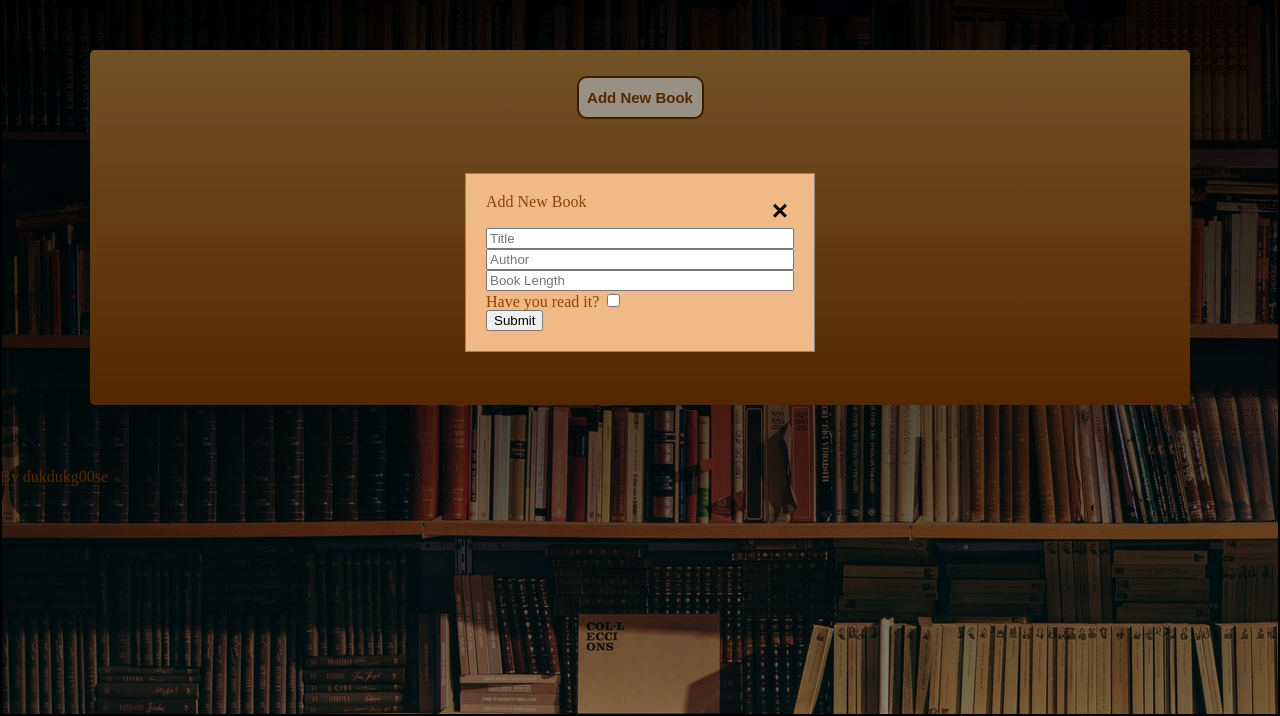
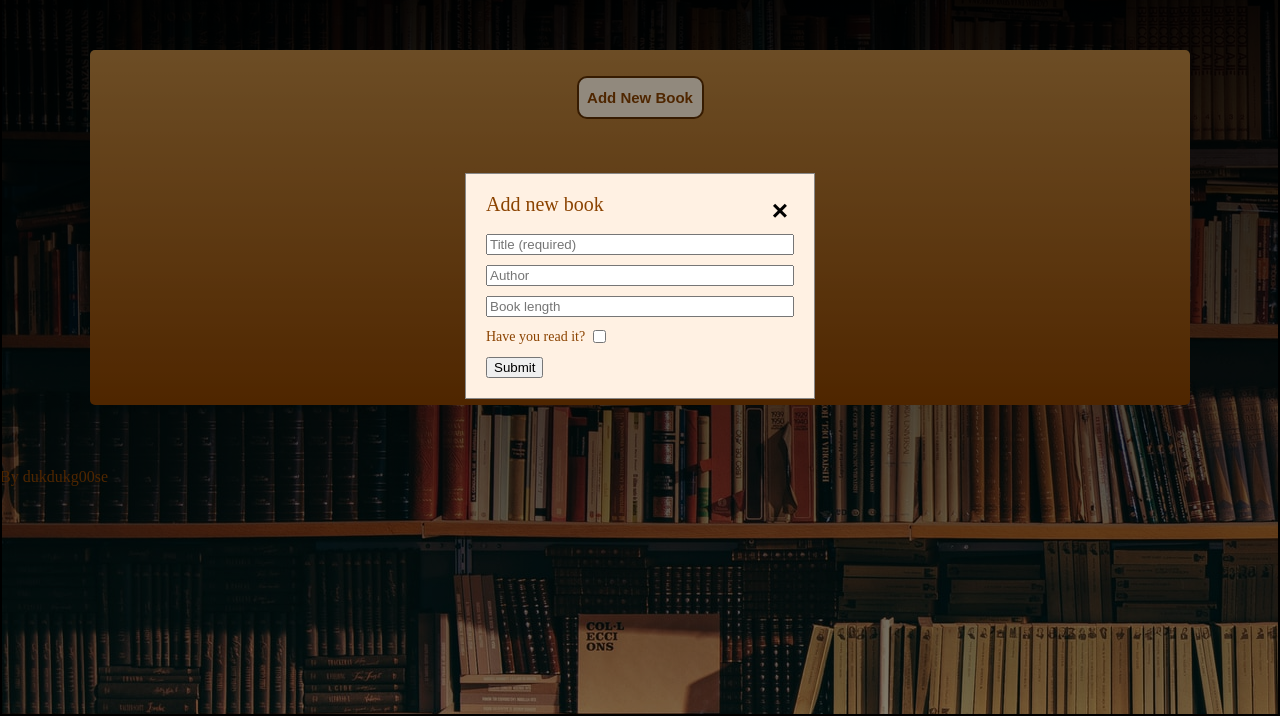
Before and after one commit to dukdukg00se/library, a plain HTML site: page index.html in a window 1280 px wide. Both pictures are taken after a click on the button "Add New Book". Shown: the part 84-800 px from the top of the page. Drawn offline with Linux system fonts and the light colour scheme; a web font is replaced by a local one.

Commit message:
Style modal form

```diff
--- a/index.html
+++ b/index.html
@@ -27,27 +27,25 @@
   <footer>By dukdukg00se</footer>
 
   <div id="modal">
-
     <form id="modal-form" action="#">
       <button type="button" class="close-btn" id="close-modal" aria-label="close content">&times;</button>
-      <h2>Add New Book</h2>
+      <h2>Add new book</h2>
 
       <!-- Removed required attribute here because field is hidden, throwing a "not focusable" error
       Check for input through JS -->
-      <input type="text" name="title" id="title" class="book-info" placeholder="Title">
+      <input type="text" name="title" id="title" class="book-info" placeholder="Title (required)">
 
       <input type="text" name="author" id="author" class="book-info" placeholder="Author">
 
-      <input type="number" class="book-info" id="pages" placeholder="Book Length">
+      <input type="number" class="book-info" id="pages" placeholder="Book length">
 
-      <label for="read">Have you read it?</label>
+      <label id="read-label" for="read">Have you read it?</label>
       <input type="checkbox" id="read">
 
       <!-- Button type="submit" throws "not found" error
       Change button type from "submit" to "button"; as not submitting form data to a server -->
       <button type="button" id="submit-btn">Submit</button>
     </form>
-
   </div>
 
 
--- a/scripts/main.js
+++ b/scripts/main.js
@@ -44,7 +44,7 @@ function displayBooks() {
     closeBtn.setAttribute('data-value', myLibrary[i].title);
     closeBtn.textContent = '\xD7'; // Display special x symbol using hex code
     // Create book title header
-    let bookTitle = document.createElement('h2');
+    let bookTitle = document.createElement('h3');
     bookTitle.classList.add('book-title');
     bookTitle.textContent = myLibrary[i].title;
     // Create p element with author info
--- a/styles/styles.css
+++ b/styles/styles.css
@@ -93,27 +93,38 @@ main {
   width: 100%;
   height: 100%;
   overflow: auto;
-  background-color: rgb(0,0,0,0.4);
+  background-color: rgb(0,0,0,0.43);
   border: solid 2px black;
 }
 
 #modal-form {
-  background-color: #f0ba87;
+  background-color: #fff1e3;
   margin: 20% auto;
   padding: 20px;
   border: 1px solid #888;
   width: 350px; /* Could be more or less, depending on screen size */
+
 }
-
+h2 {
+  font-size: 20px;
+  padding-bottom: 10px;
+}
 .error-msg {
   color: red;
 }
-
 .book-info {
   display: block;
   width: 100%;
+  margin: 10px 0;
 }
+#read-label {
+  font-size: 14px;
 
+}
+input[id="read"] {
+  vertical-align: middle;
+  margin-bottom: 4px;
+}
 .close-btn {
   background: none;
   border: none;
@@ -130,4 +141,5 @@ main {
 
 #submit-btn {
   display: block;
+  margin-top: 10px;
 }
```
